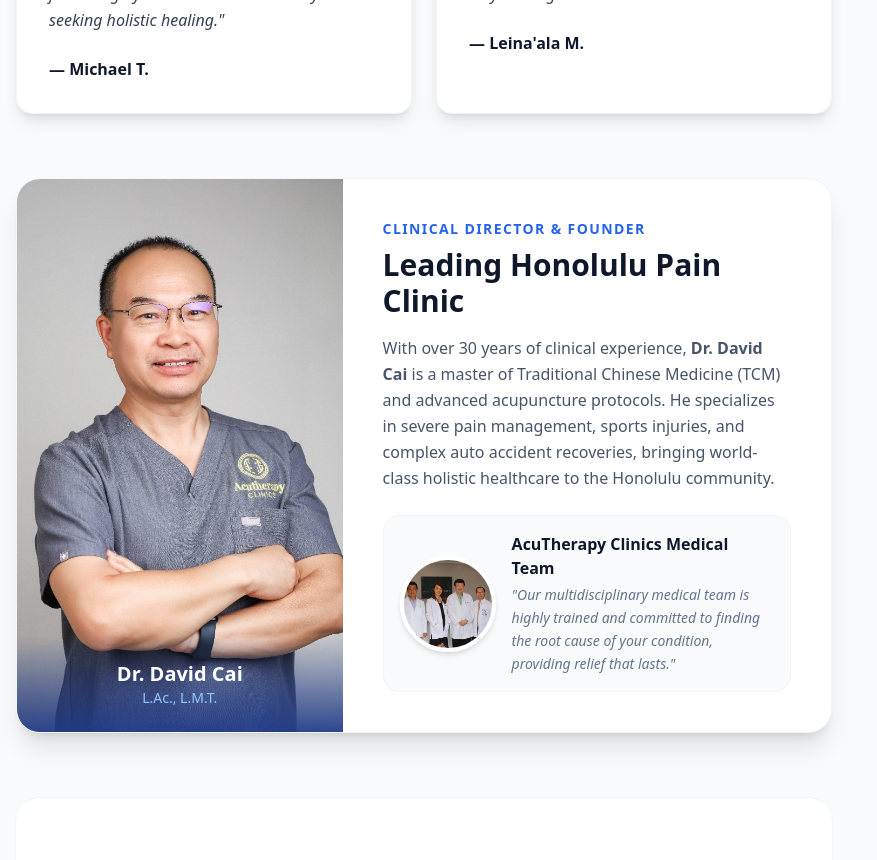
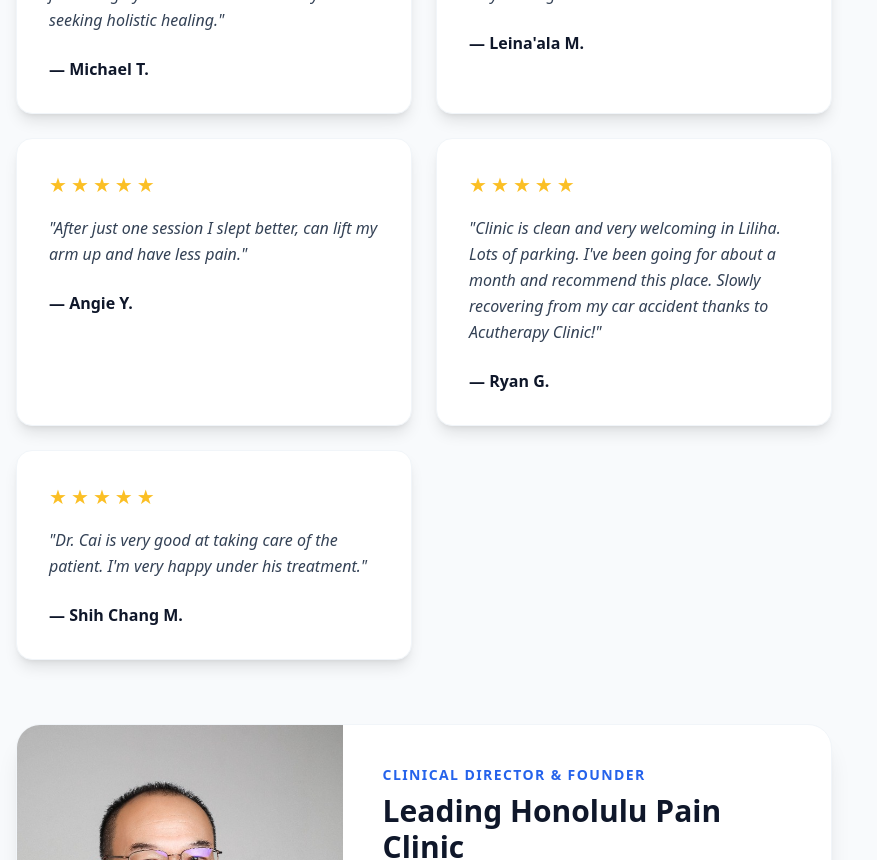
Before and after one commit to acutherapy/acutherapy-web-v2, a React (Vite) app: page /patient-reviews in a window 1280 px wide. Shown: the part 2060-2920 px from the top of the page, without its empty margins (0-877 px from the left). Built offline with nearby package versions, Linux system fonts and the light colour scheme.

Commit message:
feat(reviews): add Angie Y / Ryan G / Shih Chang M reviews; fix Aiea schema dayOfWeek; fix sidebar hours

```diff
--- a/src/pages/PatientReviewsPage.tsx
+++ b/src/pages/PatientReviewsPage.tsx
@@ -65,7 +65,7 @@ export default function PatientReviewsPage() {
                 "openingHoursSpecification": [
                     {
                       "@type": "OpeningHoursSpecification",
-                      "dayOfWeek": ["Tuesday", "Wednesday", "Thursday", "Friday", "Saturday"],
+                      "dayOfWeek": ["Monday", "Tuesday", "Wednesday", "Thursday", "Friday", "Saturday"],
                       "opens": "09:00",
                       "closes": "17:00"
                     }
@@ -153,6 +153,30 @@ export default function PatientReviewsPage() {
                 </div>
                 <p className="text-slate-700 italic mb-6 leading-relaxed">"I had horrible back and knee pain. A combination of massage and acupuncture has greatly reduced my issues, so I am able to go about my life! All practitioners are very good and caring. They truly listen and tailor the treatment to your specific needs. The office is clean, comfortable, and the atmosphere is very healing."</p>
                 <div className="font-bold text-slate-900">— Leina'ala M.</div>
+              </div>
+
+              <div className="bg-white p-8 rounded-2xl shadow-lg border border-slate-100 relative hover:shadow-xl transition-shadow">
+                <div className="flex gap-1 text-amber-400 mb-4">
+                  <span className="text-xl">★</span><span className="text-xl">★</span><span className="text-xl">★</span><span className="text-xl">★</span><span className="text-xl">★</span>
+                </div>
+                <p className="text-slate-700 italic mb-6 leading-relaxed">"After just one session I slept better, can lift my arm up and have less pain."</p>
+                <div className="font-bold text-slate-900">— Angie Y.</div>
+              </div>
+
+              <div className="bg-white p-8 rounded-2xl shadow-lg border border-slate-100 relative hover:shadow-xl transition-shadow">
+                <div className="flex gap-1 text-amber-400 mb-4">
+                  <span className="text-xl">★</span><span className="text-xl">★</span><span className="text-xl">★</span><span className="text-xl">★</span><span className="text-xl">★</span>
+                </div>
+                <p className="text-slate-700 italic mb-6 leading-relaxed">"Clinic is clean and very welcoming in Liliha. Lots of parking. I've been going for about a month and recommend this place. Slowly recovering from my car accident thanks to Acutherapy Clinic!"</p>
+                <div className="font-bold text-slate-900">— Ryan G.</div>
+              </div>
+
+              <div className="bg-white p-8 rounded-2xl shadow-lg border border-slate-100 relative hover:shadow-xl transition-shadow">
+                <div className="flex gap-1 text-amber-400 mb-4">
+                  <span className="text-xl">★</span><span className="text-xl">★</span><span className="text-xl">★</span><span className="text-xl">★</span><span className="text-xl">★</span>
+                </div>
+                <p className="text-slate-700 italic mb-6 leading-relaxed">"Dr. Cai is very good at taking care of the patient. I'm very happy under his treatment."</p>
+                <div className="font-bold text-slate-900">— Shih Chang M.</div>
               </div>
             </div>
 
@@ -273,7 +297,7 @@ export default function PatientReviewsPage() {
                   </div>
                   <div className="mt-6 bg-slate-50 p-4 rounded-lg">
                     <p className="font-bold text-slate-900 mb-1 text-sm">Hours of Operation</p>
-                    <p className="text-slate-600 text-sm">Mon-Fri: 9am - 1pm, Sat: 8am - 12pm</p>
+                    <p className="text-slate-600 text-sm">Liliha: Mon–Sat 9am–1pm | Aiea: Mon–Sat 9am–5pm</p>
                   </div>
                 </div>
 
```
